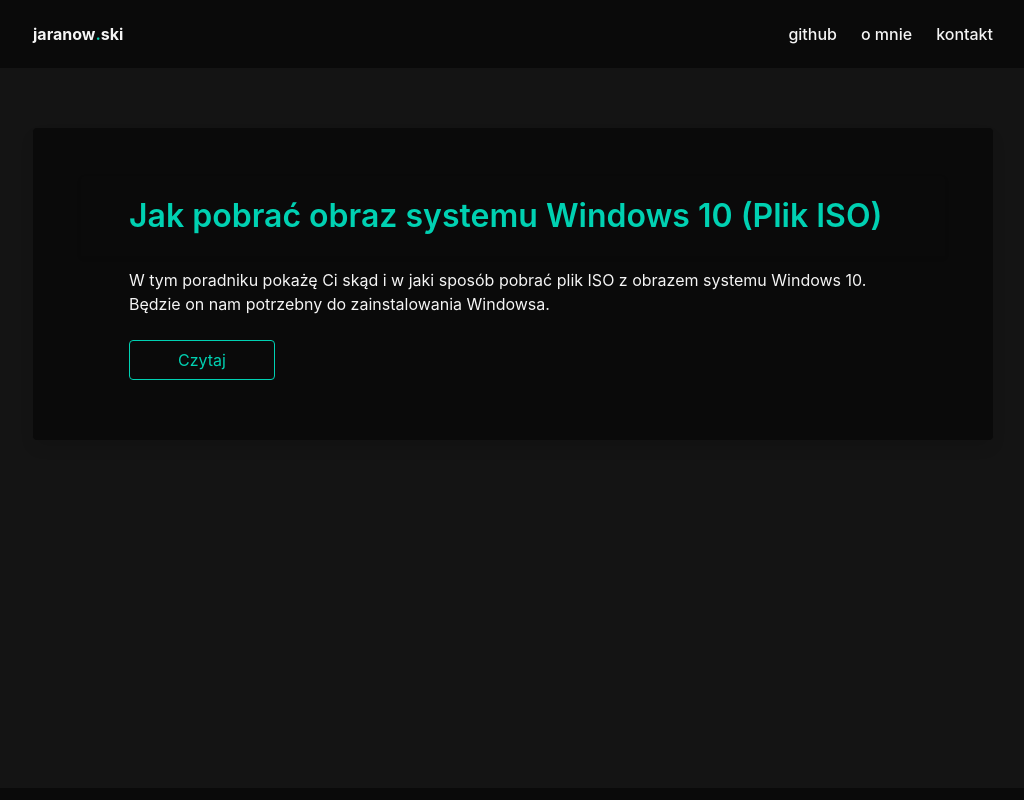
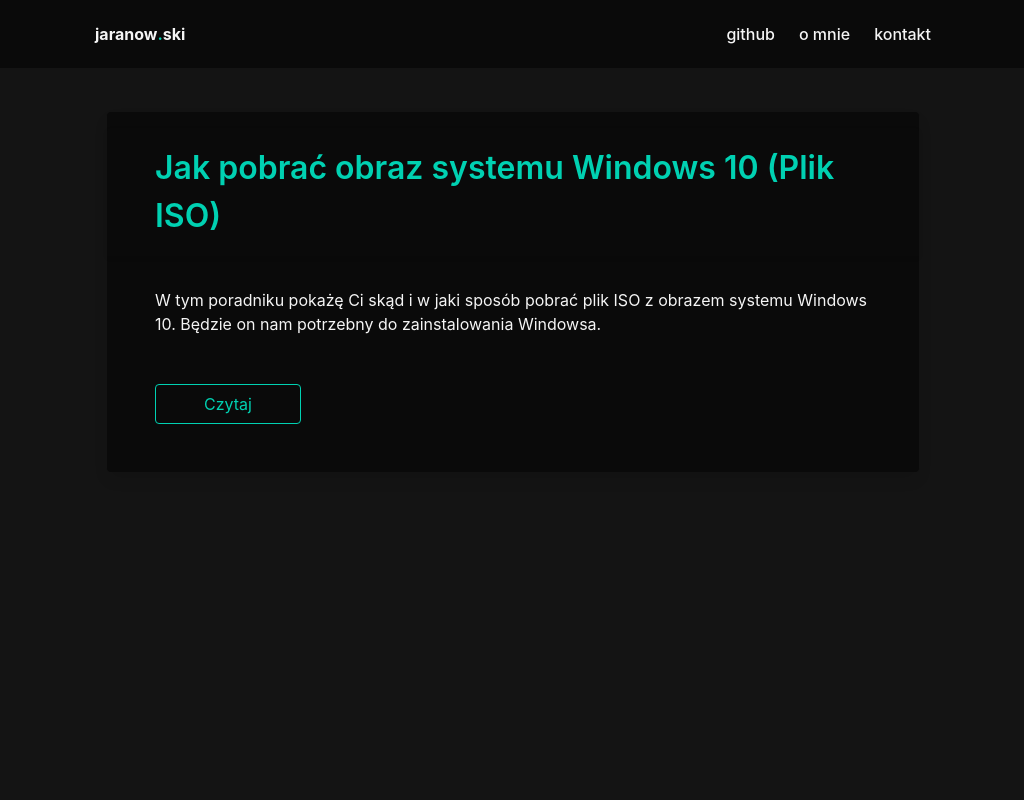
Before and after one commit to jakubjaran/jaranow.ski, a Gatsby site: page / in a window 1280 px wide. Shown: the top 800 px of the page, without its empty margins (127-1151 px from the left). Built offline with nearby package versions, Linux system fonts and the light colour scheme; Gatsby itself is replaced by a stand-in of ours.

Commit message:
Style post page

```diff
--- a/src/components/layout.js
+++ b/src/components/layout.js
@@ -5,17 +5,22 @@
 
 import '../index.scss';
 
-const Layout = ({ children }) => (
+const Layout = ({ children }) => {
+
+    document.body.classList.add('has-navbar-fixed-top');
+
+    return (
         <div>
             <Navbar />
             <div></div>
-        <div className="has-background-dark has-text-light">
-            <div className="container is-max-desktop" style={{ minHeight: '90vh' }}>
+            <div className="py-6">
+                <div className="container is-max-desktop px-3" style={{ minHeight: '90vh' }}>
                     {children}
                 </div>
-        </div>
+            </div >
             <Footer />
-    </div>
+        </div >
     );
+};
 
 export default Layout;
--- a/src/components/navbar.js
+++ b/src/components/navbar.js
@@ -1,4 +1,5 @@
 import React from 'react';
+
 import { Link } from 'gatsby';
 
 const Navbar = () => {
@@ -11,7 +12,7 @@
     }
 
     return (
-        <nav className="navbar is-black px-6 py-2">
+        <nav className="navbar is-black px-6 py-2 is-fixed-top">
             <div className="container is-max-desktop">
                 <div className="navbar-brand">
                     <Link className="navbar-item has-text-weight-bold has-text-light" to="/">jaranow<span className="has-text-primary">.</span>ski</Link>
@@ -21,7 +22,7 @@
                         <span aria-hidden="true"></span>
                     </a>
                 </div>
-                <div id="navbarMenu" className="navbar-menu">
+                <div id="navbarMenu" className="navbar-menu has-background-black">
                     <div className="navbar-end">
                         <a className="navbar-item has-text-weight-medium has-text-light" href="https://github.com/jakubjaran">github</a>
                         <Link className="navbar-item has-text-weight-medium has-text-light" to="/omnie">o mnie</Link>
--- a/src/components/post.js
+++ b/src/components/post.js
@@ -1,15 +1,16 @@
 import React from 'react';
+
 import { Link } from 'gatsby';
 
 const Post = ({ post }) => (
-    <div className="card my-3 p-6 has-background-black has-text-light">
+    <div className="card my-3 py-4 has-background-black has-text-light">
         <header className="card-header px-6 py-4">
             <Link className="has-text-primary has-text-weight-semibold is-size-3" to={`/posty/${post.fields.slug}`}>{post.frontmatter.title}</Link>
         </header>
-        <div clasName="card-content">
-            <div className="px-6 py-3">
+        <div className="card-content">
+            <div className="px-5 py-2">
                 <p>{post.frontmatter.snippet}</p>
-                <Link className="button is-primary is-outlined mt-5 px-6" to={`/posty/${post.fields.slug}`}>Czytaj</Link>
+                <Link className="button is-primary is-outlined mt-6 px-6" to={`/posty/${post.fields.slug}`}>Czytaj</Link>
             </div>
         </div>
     </div>
--- a/src/index.scss
+++ b/src/index.scss
@@ -1,5 +1,8 @@
 @charset "utf-8";
 
 $dark: rgb(20,20,20);
+$body-background-color: $dark;
+$desktop: 900px;
+$body-color: hsl(0, 0%, 96%);
 
 @import "~bulma/bulma.sass";
--- a/src/pages/index.js
+++ b/src/pages/index.js
@@ -9,12 +9,12 @@
   const data = useStaticQuery(graphql`
     query {
       allMarkdownRemark
-        (sort: { fields: [frontmatter___date], order: DESC })
+        (sort: { fields: [frontmatter___id], order: DESC })
         {
         nodes {
           frontmatter {
             title
-            date
+            id
             snippet
           }
           fields {
@@ -30,7 +30,7 @@
   return (
     <Layout>
       <Head />
-      <div className="py-6">
+      <div>
         {posts.length > 0 ? posts.map(post => (
           <Post key={post.fields.slug} post={post} />
         )) : <h2>Jeszcze nic tu nie ma!</h2>}
--- a/src/posts/jak-pobrac-obraz-systemu-windows-10/jak-pobrac-obraz-systemu-windows-10.md
+++ b/src/posts/jak-pobrac-obraz-systemu-windows-10/jak-pobrac-obraz-systemu-windows-10.md
@@ -1,6 +1,6 @@
 ---
 title: "Jak pobrać obraz systemu Windows 10 (Plik ISO)"
-date: "2020/11/26"
+id: 1
 snippet: "W tym poradniku pokażę Ci skąd i w jaki sposób pobrać plik ISO z obrazem systemu Windows 10. Będzie on nam potrzebny do zainstalowania Windowsa."
 ---
 
@@ -39,14 +39,14 @@
 
 ![Symulacja telefonu](./4.png)
 
-Teraz wystarzy, że odświeżymy stronę i już mamy możliwość pobrania pliku ISO.
+Teraz wystarczy, że odświeżymy stronę i już mamy możliwość pobrania pliku ISO.
 (Jeśli strona nie otwiera się w wersji mobilnej upewnij się, że ustawione jest urządzenie mobilne np. Galaxy S9).
 
 Teraz możemy wyłączyć już tryb telefonu i narzędzia developerskie.
 
 ## Krok 4 - Pobieranie ISO
 
-Teraz wybieramy najnowszą wersję Windowsa 10, oraz język systemu. Nasze wybory potwierdzamy przyciskiem **Potwierdź**.
+Teraz wybieramy najnowszą wersję Windowsa 10 oraz język systemu. Nasze wybory potwierdzamy przyciskiem **Potwierdź**.
 
 ![Wybór](./5.png)
 
--- /dev/null
+++ b/src/templates/postPage.scss
@@ -0,0 +1,23 @@
+@import "../index.scss";
+
+
+.post-page {
+    h2 {
+        @extend .subtitle;
+        color: $primary;
+        @extend .pt-6;
+        @extend .has-text-weight-semibold;
+        @extend .is-size-4;
+    }
+    strong {
+        color: $primary;
+    }
+    p {
+        @extend .my-4;
+        line-height: 1.7;
+    }
+
+    .gatsby-resp-image-wrapper {
+        @extend .my-5;
+    }
+}
```
Also changed, not shown: src/templates/postPage.js (+4 -4 lines). Lines whose indentation alone changed are shown as unchanged.
